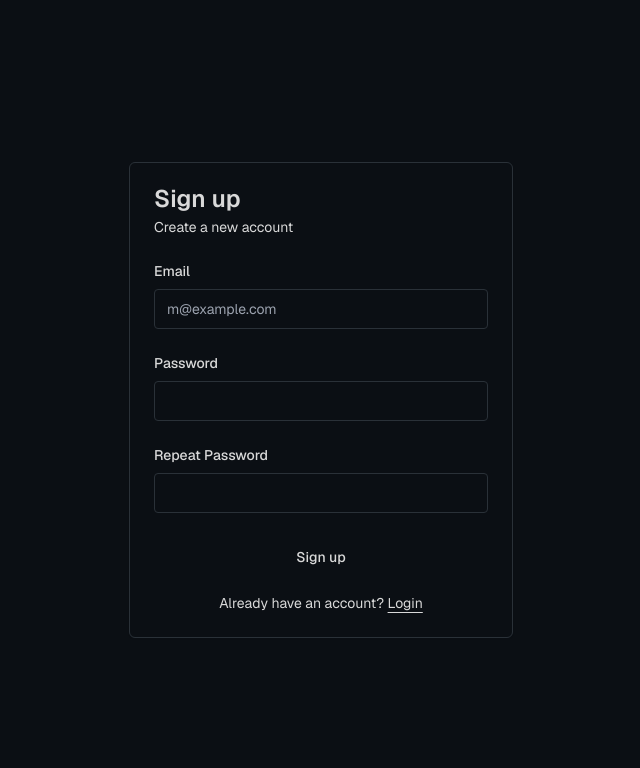
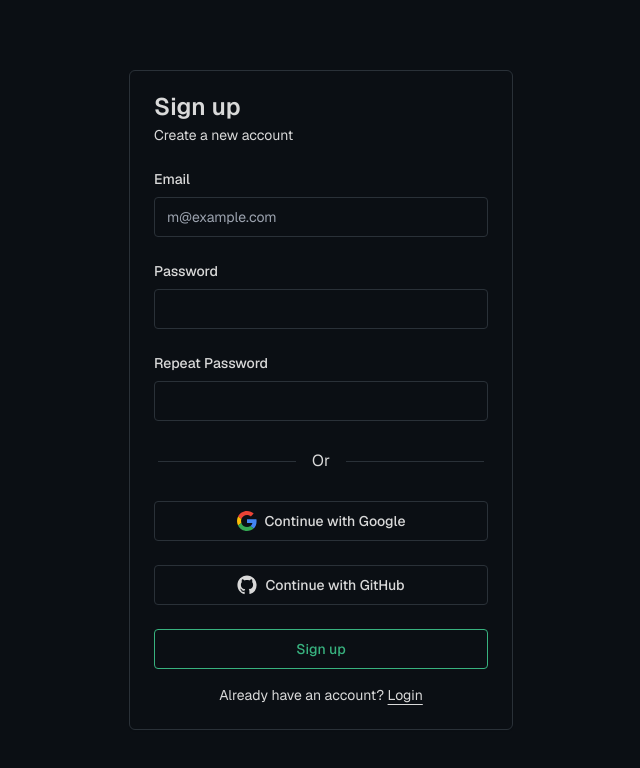
Before and after one commit to NicholasAMartinez/batchgrade-portal, a Next.js app: page /auth/sign-up in a window 1280 px wide. Shown: the top 768 px of the page, without its empty margins (319-959 px from the left). Built offline with nearby package versions, Linux system fonts and the light colour scheme; no server answers.

Commit message:
feat: Update Auth redirects to the dashboard

```diff
--- a/app/auth/callback/route.ts
+++ b/app/auth/callback/route.ts
@@ -26,7 +26,7 @@ export async function GET(request: Request) {
       const isLocalEnv = process.env.NODE_ENV === 'development'
       if (isLocalEnv) {
         // we can be sure that there is no load balancer in between, so no need to watch for X-Forwarded-Host
-        return NextResponse.redirect(`${origin}${next}`)
+        return NextResponse.redirect(`${origin}${next}/dashboard`)
       } else if (forwardedHost) {
         return NextResponse.redirect(`https://${forwardedHost}${next}`)
       } else {
--- a/components/login-form.tsx
+++ b/components/login-form.tsx
@@ -31,7 +31,7 @@ export function LoginForm({
       });
       if (error) throw error;
       // Update this route to redirect to an authenticated route. The user already has an active session.
-      router.push("/protected");
+      router.push("/dashboard");
     } catch (error: unknown) {
       setError(error instanceof Error ? error.message : "An error occurred");
     } finally {
@@ -40,7 +40,7 @@ export function LoginForm({
   };
 
   return (
-    <div className={cn("flex flex-col gap-6", className)} {...props}>
+    <div className={cn("flex flex-col gap-6 min-w-[350px]", className)} {...props}>
       <div className="rounded-lg border bg-background text-foreground shadow-sm">
         <div className="flex flex-col space-y-1.5 p-6">
           <h1 className="text-2xl font-semibold leading-none tracking-normal">
@@ -105,7 +105,7 @@ export function LoginForm({
               {error && <p className="text-sm text-red-500">{error}</p>}
               <button
                 type="submit"
-                className="inline-flex h-10 w-full items-center justify-center rounded-md bg-primary px-4 py-2 text-sm font-medium text-primary-foreground hover:bg-primary/90 disabled:pointer-events-none disabled:opacity-50"
+                className="border border-[var(--ring)] text-[var(--ring)] inline-flex h-10 w-full items-center justify-center rounded-md bg-primary px-4 py-2 text-sm font-medium hover:bg-white/10 disabled:pointer-events-none disabled:opacity-50"
                 disabled={isLoading}
               >
                 {isLoading ? "Logging in..." : "Login"}
--- a/components/sign-up-form.tsx
+++ b/components/sign-up-form.tsx
@@ -5,6 +5,8 @@ import { createClient } from "@/lib/supabase/client";
 import Link from "next/link";
 import { useRouter } from "next/navigation";
 import { useState } from "react";
+import { GoogleAuthButton } from "@/components/google-oauth";
+import { GithubAuthButton } from "@/components/github-oauth";
 
 export function SignUpForm({
   className,
@@ -34,7 +36,7 @@ export function SignUpForm({
         email,
         password,
         options: {
-          emailRedirectTo: `${window.location.origin}/protected`,
+          emailRedirectTo: `${window.location.origin}/dashboard`,
         },
       });
       if (error) throw error;
@@ -47,7 +49,7 @@ export function SignUpForm({
   };
 
   return (
-    <div className={cn("flex flex-col gap-6", className)} {...props}>
+    <div className={cn("flex flex-col gap-6 min-w-[350px]", className)} {...props}>
       <div className="rounded-lg border bg-background text-foreground shadow-sm">
         <div className="flex flex-col space-y-1.5 p-6">
           <h1 className="text-2xl font-semibold leading-none tracking-normal">
@@ -105,10 +107,24 @@ export function SignUpForm({
                   onChange={(e) => setRepeatPassword(e.target.value)}
                 />
               </div>
+
+              {/* Divider */}
+              <div className="flex p-1 items-center">
+                <div className="flex-auto border-t"></div>
+                <span className="mx-4">Or</span>
+                <div className="flex-auto border-t"></div>
+              </div>
+
+              {/* Google OAuth */}
+              <GoogleAuthButton />
+
+              {/* GitHub OAuth */}
+              <GithubAuthButton />
+
               {error && <p className="text-sm text-red-500">{error}</p>}
               <button
                 type="submit"
-                className="inline-flex h-10 w-full items-center justify-center rounded-md bg-primary px-4 py-2 text-sm font-medium text-primary-foreground hover:bg-primary/90 disabled:pointer-events-none disabled:opacity-50"
+                className="border border-[var(--ring)] text-[var(--ring)] inline-flex h-10 w-full items-center justify-center rounded-md bg-primary px-4 py-2 text-sm font-medium hover:bg-white/10 disabled:pointer-events-none disabled:opacity-50"
                 disabled={isLoading}
               >
                 {isLoading ? "Creating an account..." : "Sign up"}
--- a/components/update-password-form.tsx
+++ b/components/update-password-form.tsx
@@ -24,7 +24,7 @@ export function UpdatePasswordForm({
       const { error } = await supabase.auth.updateUser({ password });
       if (error) throw error;
       // Update this route to redirect to an authenticated route. The user already has an active session.
-      router.push("/protected");
+      router.push("/dashboard");
     } catch (error: unknown) {
       setError(error instanceof Error ? error.message : "An error occurred");
     } finally {
```
